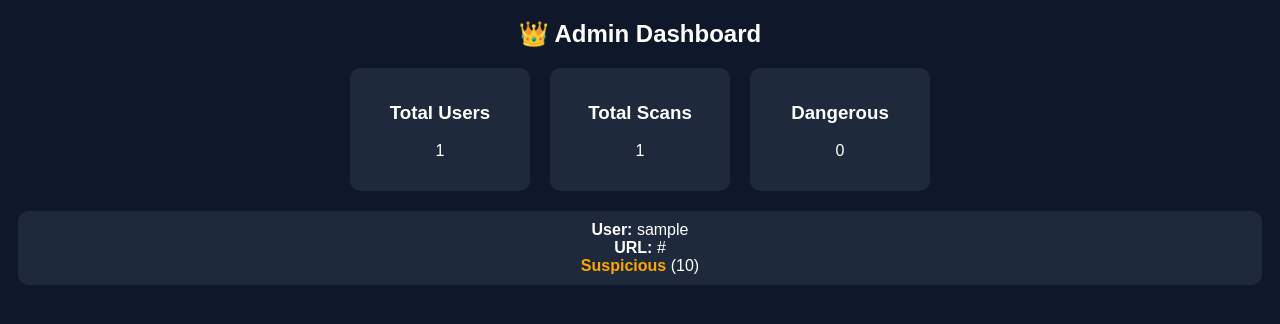
After one commit to snehalatatate2004-AK/AI-Scam-Detector, a Flask app: page /admin in a window 1280 px wide. The commit adds this page. Shown: the top 324 px of the page. Run offline with Flask 3, Linux system fonts and the light colour scheme; the visitor is signed in with stand-in values (Sample User, id 1); tables that the repository leaves empty hold one stand-in row (values such as "Sample post"); parts of the project's set-up code (start-up, migrations or seed data) failed here and were passed over.

Commit message:
Updated code

```diff
--- a/backend/app.py
+++ b/backend/app.py
@@ -1,3 +1,4 @@
+from werkzeug.security import generate_password_hash, check_password_hash
 from flask import Flask, request, jsonify, render_template, redirect, session
 from flask_cors import CORS
 import joblib
@@ -109,7 +110,46 @@ def home():
 def dashboard():
     if "user" not in session:
         return redirect("/")
+
+    # 🔥 ADMIN CHECK
+    if session["user"] == "admin":
+        return redirect("/admin")
+
     return render_template("index.html")
+
+@app.route("/admin")
+def admin():
+    if "user" not in session or session["user"] != "admin":
+        return redirect("/")
+
+    return render_template("admin.html")
+
+@app.route("/admin-data")
+def admin_data():
+    if "user" not in session or session["user"] != "admin":
+        return jsonify([])
+
+    conn = sqlite3.connect("scam.db")
+    cursor = conn.cursor()
+
+    cursor.execute("""
+        SELECT username, url, status, score
+        FROM history
+        ORDER BY id DESC
+    """)
+
+    rows = cursor.fetchall()
+    conn.close()
+
+    return jsonify([
+        {
+            "username": r[0],
+            "url": r[1],
+            "status": r[2],
+            "score": r[3]
+        }
+        for r in rows
+    ])
 
 @app.route("/logout")
 def logout():
@@ -125,14 +165,28 @@ def signup():
     username = data.get("username")
     password = data.get("password")
 
+    import re
+
+    if len(password) < 6:
+        return jsonify({"success": False, "message": "Password must be at least 6 characters"})
+
+    if not re.search(r"[A-Z]", password):
+        return jsonify({"success": False, "message": "Add at least 1 Capital Letter"})
+
+    if not re.search(r"[0-9]", password):
+        return jsonify({"success": False, "message": "Add at least 1 Number"})
+
     conn = sqlite3.connect("scam.db")
     cursor = conn.cursor()
 
     try:
+        hashed_password = generate_password_hash(password)
+
         cursor.execute(
             "INSERT INTO users (username, password) VALUES (?, ?)",
-            (username, password)
+            (username, hashed_password)
         )
+
         conn.commit()
         return jsonify({"success": True})
     except:
@@ -150,11 +204,17 @@ def login():
     cursor = conn.cursor()
 
     cursor.execute(
-        "SELECT * FROM users WHERE username=? AND password=?",
-        (username, password)
+    "SELECT * FROM users WHERE username=?",
+    (username,)
     )
 
     user = cursor.fetchone()
+
+    if user and check_password_hash(user[2], password):
+       session["user"] = username
+       return jsonify({"success": True})
+    else:
+      return jsonify({"success": False, "message": "Invalid credentials"})
     conn.close()
 
     if user:
--- /dev/null
+++ b/backend/templates/admin.html
@@ -0,0 +1,105 @@
+<!DOCTYPE html>
+<html>
+<head>
+<title>Admin Dashboard</title>
+
+<style>
+body {
+    font-family: Arial;
+    background: #0f172a;
+    color: white;
+    text-align: center;
+}
+
+.stats {
+    display: flex;
+    justify-content: center;
+    gap: 20px;
+    margin: 20px;
+}
+
+.card {
+    background: #1e293b;
+    padding: 15px;
+    border-radius: 10px;
+    width: 150px;
+}
+
+.safe { color: #22c55e; }
+.danger { color: red; }
+.sus { color: orange; }
+
+.data-card {
+    background: #1e293b;
+    margin: 10px;
+    padding: 10px;
+    border-radius: 10px;
+}
+</style>
+
+</head>
+
+<body>
+
+<h2>👑 Admin Dashboard</h2>
+
+<div class="stats">
+    <div class="card">
+        <h3>Total Users</h3>
+        <p id="users">0</p>
+    </div>
+
+    <div class="card">
+        <h3>Total Scans</h3>
+        <p id="scans">0</p>
+    </div>
+
+    <div class="card">
+        <h3>Dangerous</h3>
+        <p id="danger">0</p>
+    </div>
+</div>
+
+<div id="data"></div>
+
+<script>
+async function loadData(){
+    const res = await fetch("/admin-data", {credentials:"include"});
+    const data = await res.json();
+
+    let html = "";
+    let usersSet = new Set();
+    let dangerCount = 0;
+
+    data.forEach(item=>{
+        usersSet.add(item.username);
+
+        let color = "safe";
+        if(item.status === "Dangerous"){
+            color = "danger";
+            dangerCount++;
+        } else if(item.status === "Suspicious"){
+            color = "sus";
+        }
+
+        html += `
+        <div class="data-card">
+            <b>User:</b> ${item.username} <br>
+            <b>URL:</b> ${item.url} <br>
+            <b class="${color}">${item.status}</b> (${item.score})
+        </div>
+        `;
+    });
+
+    document.getElementById("data").innerHTML = html;
+
+    document.getElementById("users").innerText = usersSet.size;
+    document.getElementById("scans").innerText = data.length;
+    document.getElementById("danger").innerText = dangerCount;
+}
+
+loadData();
+</script>
+
+</body>
+</html>
--- a/backend/templates/login.html
+++ b/backend/templates/login.html
@@ -130,10 +130,10 @@ async function signup(){
         const data = await res.json();
 
         if(data.success){
-            alert("✅ Signup successful! Now login.");
+          alert("Signup successful!");
         } else {
-            alert(data.message || "User already exists");
-        }
+           alert(data.message);
+          }
 
     }catch(err){
         console.log(err);
```
Also changed, not shown: backend/add_admin.py (added, +14 -0 lines), backend/templates/index.html (+25 -0 lines).
